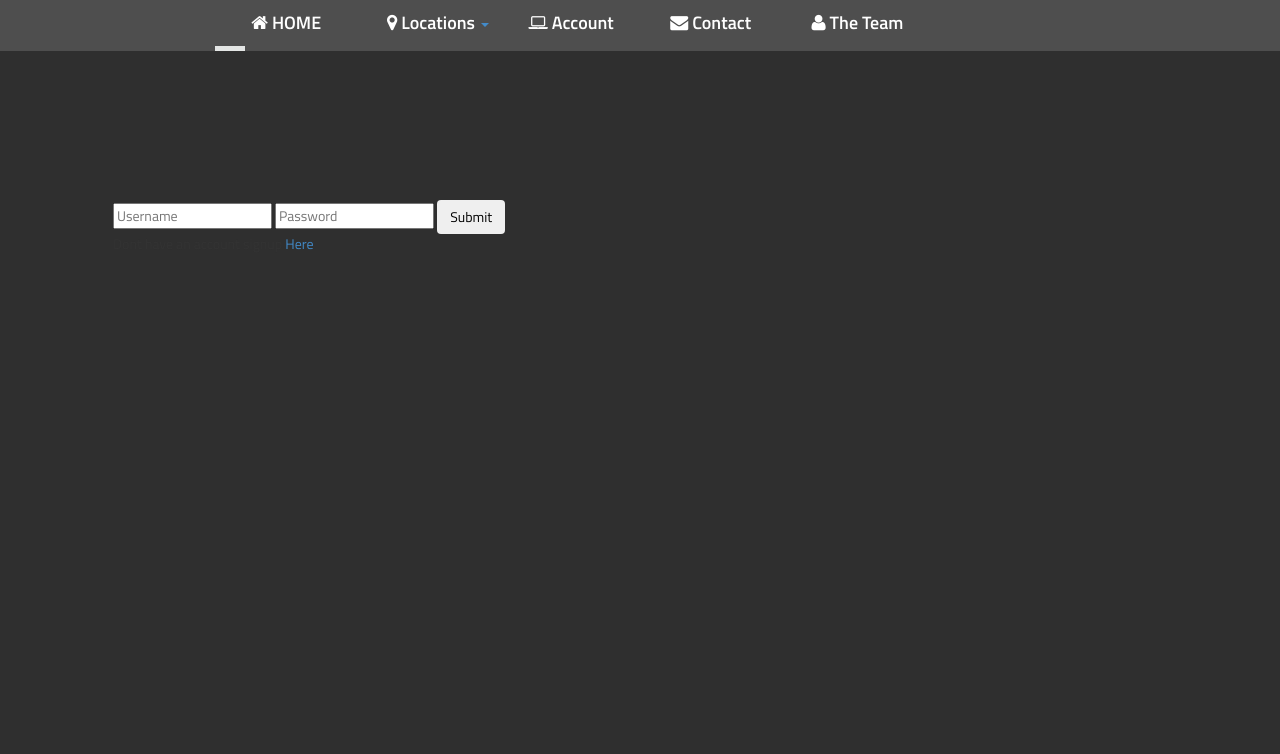
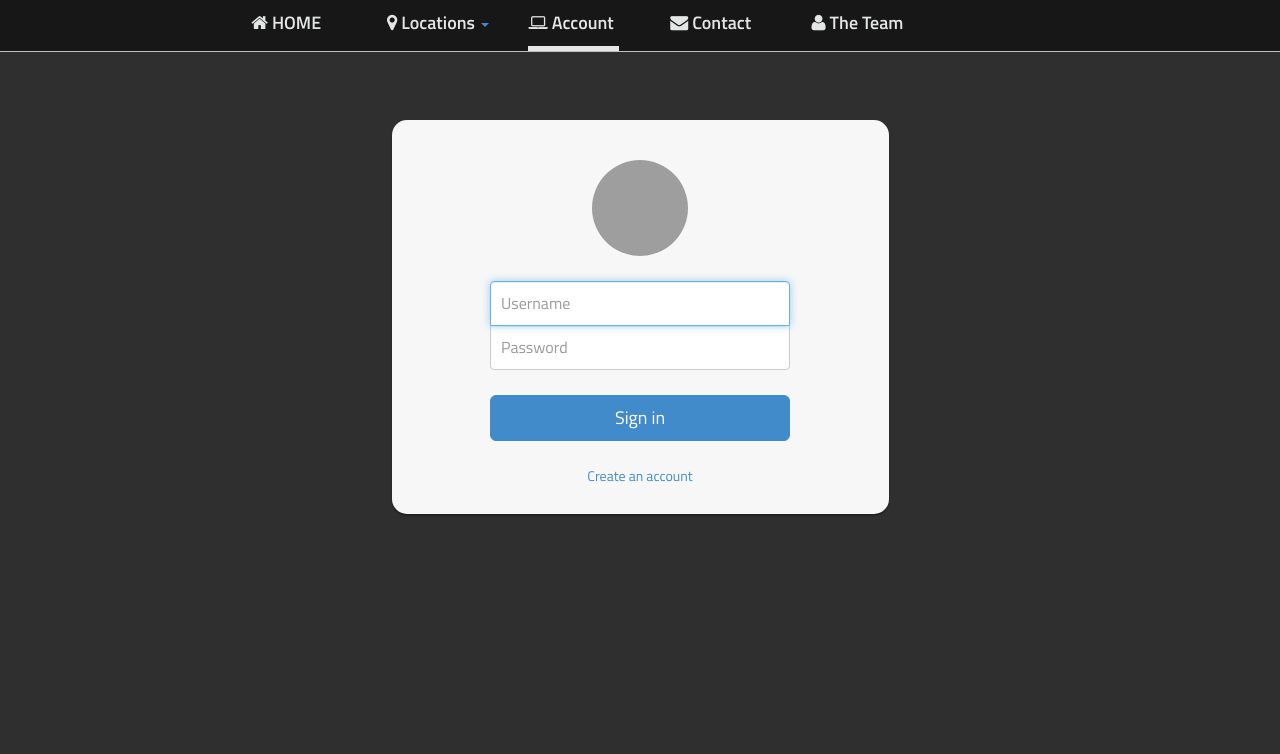
Before and after one commit to scitechnj/imzist, an ASP.NET MVC app: page /Account/Login in a window 1280 px wide. Shown: the top 754 px of the page. After the commit the page ends 514 px from the top, so only its background shows below. Run offline with ASP.NET Core 8 and stand-ins for ASP.NET MVC 5, Linux system fonts and the light colour scheme; the project's own start-up code is not run, and a stand-in starts its controllers and pages; some libraries are stand-ins or nearby versions; grey boxes are pictures that could not be loaded.

Commit message:
seth cant code ;-)

```diff
--- /dev/null
+++ b/Imzist.Web/Content/Login.css
@@ -0,0 +1,75 @@
+.form-signin
+{
+    max-width: 330px;
+    padding: 15px;
+    margin: 0 auto;
+}
+.form-signin .form-signin-heading, .form-signin .checkbox
+{
+    margin-bottom: 10px;
+}
+.form-signin .checkbox
+{
+    font-weight: normal;
+}
+.form-signin .form-control
+{
+    position: relative;
+    font-size: 16px;
+    height: auto;
+    padding: 10px;
+    -webkit-box-sizing: border-box;
+    -moz-box-sizing: border-box;
+    box-sizing: border-box;
+}
+.form-signin .form-control:focus
+{
+    z-index: 2;
+}
+.form-signin input[type="text"]
+{
+    margin-bottom: -1px;
+    border-bottom-left-radius: 0;
+    border-bottom-right-radius: 0;
+}
+.form-signin input[type="password"]
+{
+    margin-bottom: 10px;
+    border-top-left-radius: 0;
+    border-top-right-radius: 0;
+}
+.account-wall
+{
+    margin-top: 20px;
+    padding: 40px 0px 20px 0px;
+    background-color: #f7f7f7;
+    -moz-box-shadow: 0px 2px 2px rgba(0, 0, 0, 0.3);
+    -webkit-box-shadow: 0px 2px 2px rgba(0, 0, 0, 0.3);
+    box-shadow: 0px 2px 2px rgba(0, 0, 0, 0.3);
+}
+.login-title
+{
+    color: #555;
+    font-size: 18px;
+    font-weight: 400;
+    display: block;
+}
+.profile-img
+{
+    width: 96px;
+    height: 96px;
+    margin: 0 auto 10px;
+    display: block;
+    -moz-border-radius: 50%;
+    -webkit-border-radius: 50%;
+    border-radius: 50%;
+}
+.need-help
+{
+    margin-top: 10px;
+}
+.new-account
+{
+    display: block;
+    margin-top: 10px;
+}
--- a/Imzist.Web/Controllers/AccountController.cs
+++ b/Imzist.Web/Controllers/AccountController.cs
@@ -14,6 +14,8 @@
         {
             return View();
         }
+
+        [Authorize]
         public ActionResult Logout()
         {
             FormsAuthentication.SignOut();
@@ -41,6 +43,7 @@
             }
             return View();
         }
+
         [HttpPost]
         public ActionResult SignUp(string username, string password)
         {
@@ -60,6 +63,7 @@
                 return View();
             }
         }
+
         [HttpPost]
         public ActionResult UserNameExists(string username)
         {
--- a/Imzist.Web/Views/Account/Login.cshtml
+++ b/Imzist.Web/Views/Account/Login.cshtml
@@ -1,12 +1,33 @@
-<div class="container" style="margin-top: 200px;">
+
+@section styles
+{
+    <link rel="stylesheet" href="../../Content/Login.css"/>
+}
+
+<div class="container" style="margin-top: 100px;">
     <div class="row">
-        <div class="col-md-12">
-            <form method="POST">
-                <input name="username" placeholder="Username"/>
-                <input name="password" placeholder="Password"/>
-                <input class="btn" type="submit" value="Submit"/>
-            </form>
+        <div class="col-sm-6 col-lg-6 col-lg-offset-3">
+            <div class="account-wall" style="border-radius: 15px; padding-left: 15px; padding-right: 15px;">
+                <img class="profile-img" src="https://lh5.googleusercontent.com/-b0-k99FZlyE/AAAAAAAAAAI/AAAAAAAAAAA/eu7opA4byxI/photo.jpg?sz=120"
+                     alt="">
+                <form class="form-signin" method="POST">
+                    <input type="text" class="form-control" placeholder="Username" name="username" required autofocus>
+                    <input type="password" class="form-control" placeholder="Password" name="password" style="margin-bottom: 25px;" required>
+                    <button class="btn btn-lg btn-primary btn-block" type="submit">
+                        Sign in</button>
+                </form>
+                <div class="text-center" style="margin-bottom: 8px; margin-top: 10px;">@Html.ActionLink("Create an account", "SignUp", "Account")</div>
+            </div>
         </div>
-        <p>Dont have an account signup @Html.ActionLink("Here","SignUp","Account")</p>
     </div>
 </div>
+
+@section scripts
+{
+    <script>
+        $(function () {
+            var lis = $('.nav > li');
+            menu_focus(lis[2], 4);
+        })
+    </script>
+}
--- a/Imzist.Web/Views/Listings/Index.cshtml
+++ b/Imzist.Web/Views/Listings/Index.cshtml
@@ -31,7 +31,7 @@
             <div class="bs-sidebar affix" id="sidebar" data-spy="affix" data-offset-top="60" data-offset-bottom="200">
                 <div class="bs-sidebar affix" id="stickySidebar" style="background-color: #f0eeec; padding: 4px; padding-left: 8px; padding-right: 8px; margin-top: 70px; border-radius: 15px; width: 120px; margin-left: 0;">
                     <ul id="categories" class="nav bs-sidenav nav-pills nav-stacked">
-                        <li>@Html.RouteLink("All",new {location = LocationResolver.GetLocation().Name,controller = "Listings", action= "Index"})</li>
+                        <li>@Html.RouteLink("All", new {category = "",location = LocationResolver.GetLocation().Name, controller = "Listings", action= "Index"})</li>
                         <hr style="border-color: black; height: 1px; margin: 4px;" />
                         @foreach (Category category in @Model.Categories)
                         {
--- a/Imzist.Web/Views/Shared/_Layout.cshtml
+++ b/Imzist.Web/Views/Shared/_Layout.cshtml
@@ -47,7 +47,7 @@
 			                    <li><a href="/Monsey/Listings">Monsey</a></li>
 			                </ul>
 			            </li>
-			            <li class="col-12 col-sm-2"><a id="menu-link-3" href="#" title="Next Section"><span class="icon icon-laptop"></span> <span class="text">Account</span></a></li>
+			            <li class="col-12 col-sm-2"><a id="menu-link-3" href="/Account/Login" title="Next Section"><span class="icon icon-laptop"></span> <span class="text">Account</span></a></li>
                         <li class="col-12 col-sm-2"><a id="menu-link-4" href="#" title="Next Section"><span class="icon icon-envelope"></span> <span class="text">Contact</span></a></li>
                         <li class="col-12 col-sm-2"><a id="menu-link-5" href="#" title="Next Section"><span class="icon icon-user"></span> <span class="text">The Team</span></a></li>
 				        <!-- <li data-slide="3" class="col-12 col-sm-2"><a id="menu-link-3" href="#slide-3" title="Next Section"><span class="icon icon-briefcase"></span> <span class="text">PORTFOLIO</span></a></li>
```
Also changed, not shown: Imzist.Data/ImzistModel.Context.cs (+1 -1 lines), Imzist.Data/Item.cs (+1 -1 lines), Imzist.Web/Views/Account/SignUp.cshtml (+23 -7 lines), Imzist.Data/ImzistModel.Designer.cs, Imzist.Web/Imzist.Web.csproj, 2 other files.
